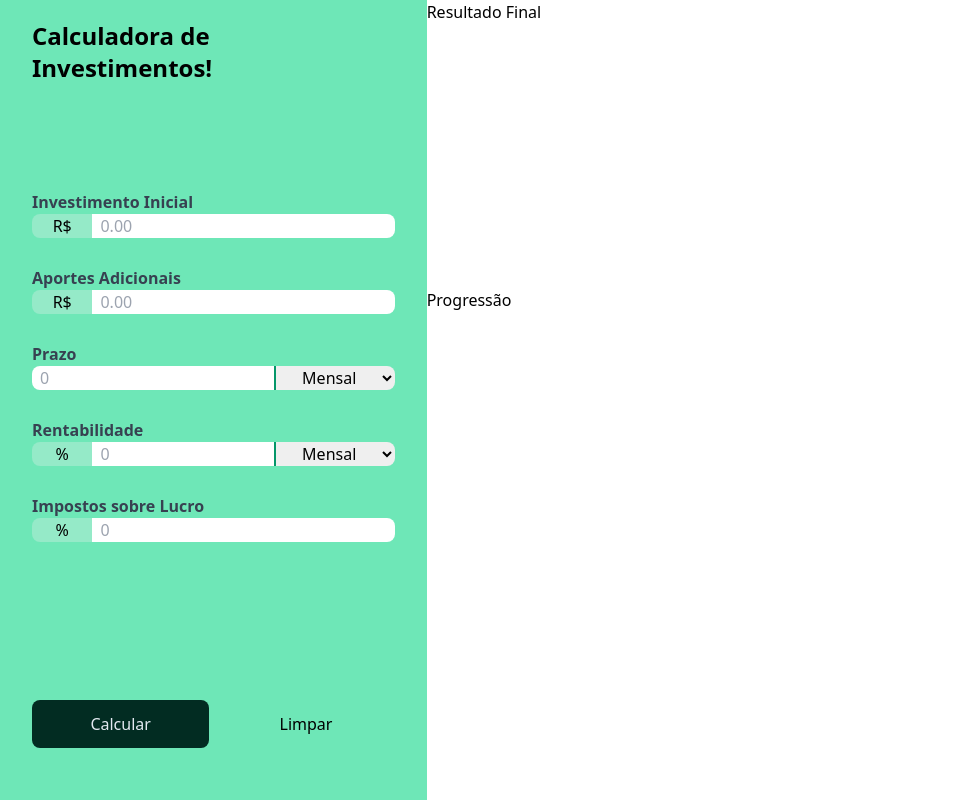
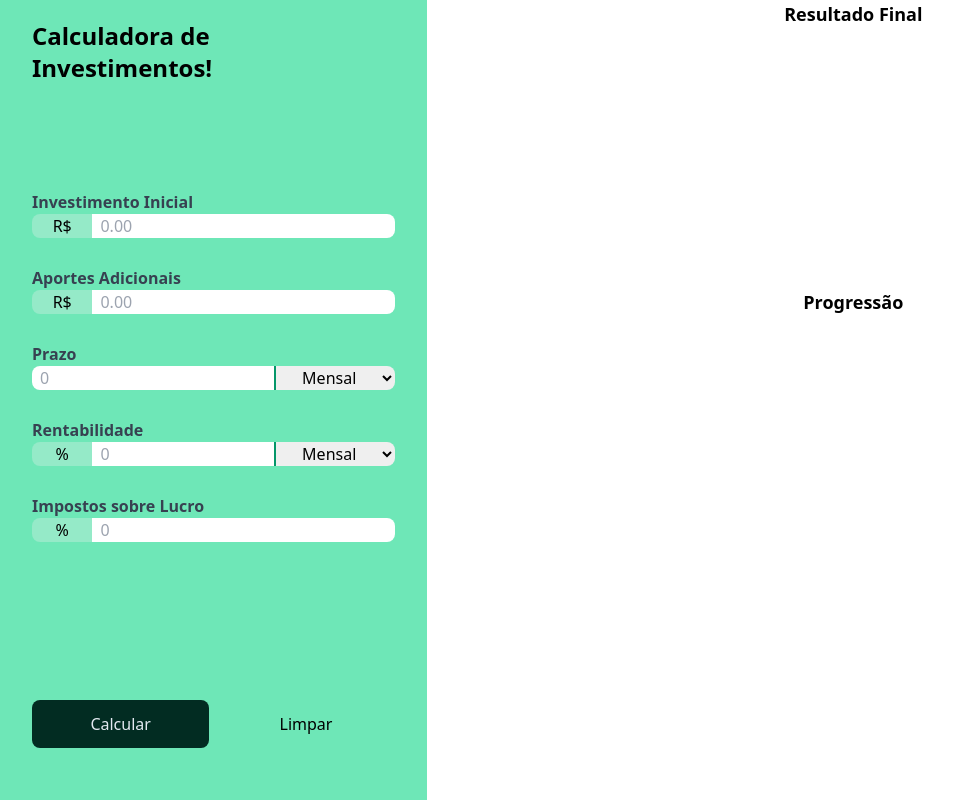
Before and after one commit to Jai-dev-01/NovoCalculadoraInvestimentos, a website built with Vite: page index.html in a window 1280 px wide. Shown: the whole page, without its empty margins (0-953 px from the left). Built offline with nearby package versions, Linux system fonts and the light colour scheme.

Commit message:
Conclusão de estilização com o tailwind dos graficos de progressão

```diff
--- a/index.html
+++ b/index.html
@@ -161,14 +161,17 @@
         </button>
       </div>
     </aside>
-    <main class="h-full">
-      <section id="chart-container">
-        <div class="h-[36dvh]">
-          <p>Resultado Final</p>
+    <main class="row-span-2 col-span-2">
+      <section
+        id="chart-container"
+        class="h-full"
+      >
+        <div class="h-[36%] flex flex-col items-center pb-10">
+          <p class="font-bold text-lg">Resultado Final</p>
           <canvas id="final-money-distribution"></canvas>
         </div>
-        <div class="h-[56dvh]">
-          <p>Progressão</p>
+        <div class="h-[56%] flex flex-col items-center pb-10">
+          <p class="font-bold text-lg">Progressão</p>
           <canvas id="progression"></canvas>
         </div>
       </section>
```
